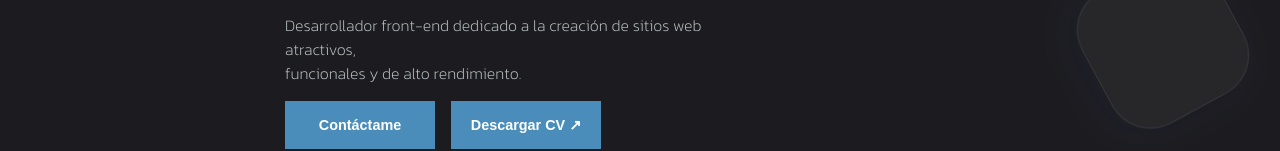
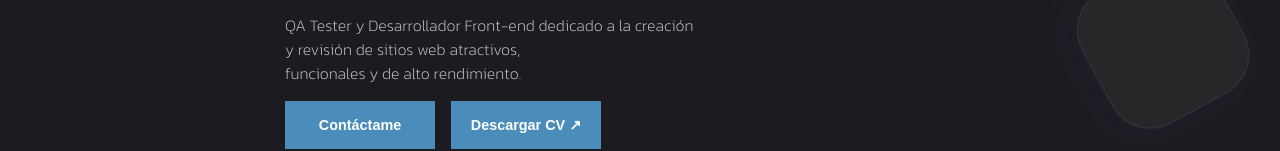
Before and after one commit to IgnacioSahelices/Ignacio-Sahelices, a plain HTML site: page index.html in a window 1280 px wide. Shown: the part 247-398 px from the top of the page. Drawn offline with nearby package versions, Linux system fonts and the light colour scheme.

Commit message:
Home update

```diff
--- a/index.html
+++ b/index.html
@@ -64,7 +64,7 @@
 
       <div class="left_content">
         <h1>Ignacio Sahelices <br> <span class="auto-type"></span></h1>
-        <p>Desarrollador front-end dedicado a la creación de sitios web atractivos, <br> funcionales y de alto
+        <p>QA Tester y Desarrollador Front-end dedicado a la creación y revisión de sitios web atractivos, <br> funcionales y de alto
           rendimiento.</p>
 
         <div class="contact_button">
```
